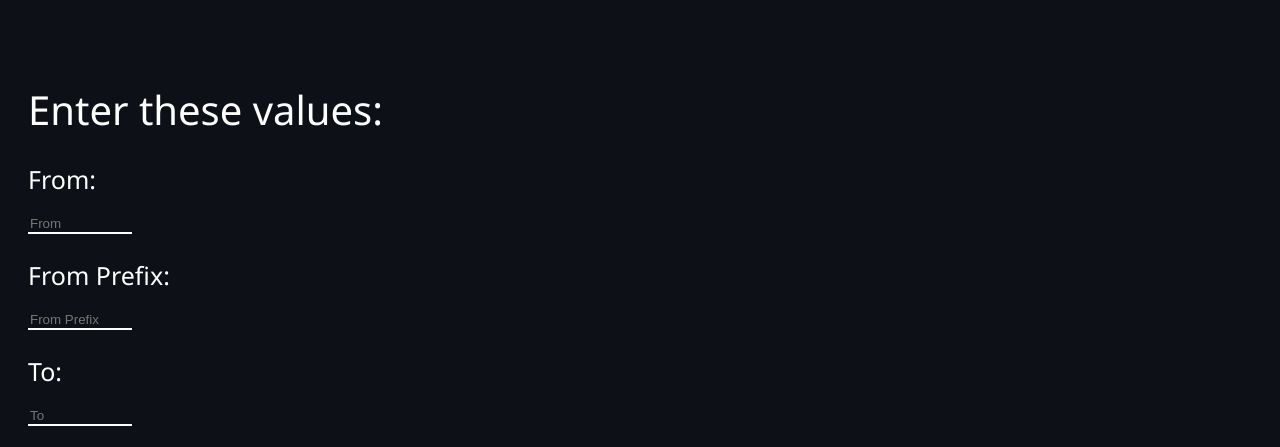
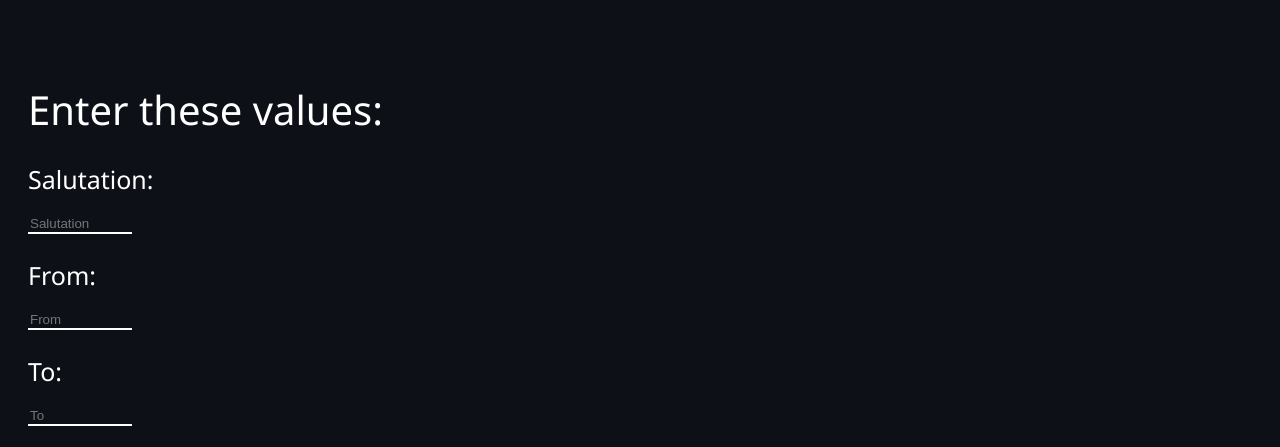
Before and after one commit to BlueFalconHD/bdayMessageGenerator, a plain HTML site: page gen.html in a window 1280 px wide. Shown: the part 330-777 px from the top of the page. Drawn offline with Linux system fonts and the light colour scheme.

Commit message:
Update gen.html

```diff
--- a/gen.html
+++ b/gen.html
@@ -98,10 +98,10 @@
 
     <div style="margin-left: 20px; font-family: 'Segoe UI', Tahoma, Geneva, Verdana, sans-serif;">
         <p class="heading">Enter these values:</p>
+        <p class="subheading">Salutation:</p>
+        <input class="input" placeholder="Salutation" id="fromprefix">
         <p class="subheading">From:</p>
         <input class="input" placeholder="From" id="from">
-        <p class="subheading">From Prefix:</p>
-        <input class="input" placeholder="From Prefix" id="fromprefix">
         <p class="subheading">To:</p>
         <input class="input" placeholder="To" id="to">
         <p class="subheading">Message:</p>
```
